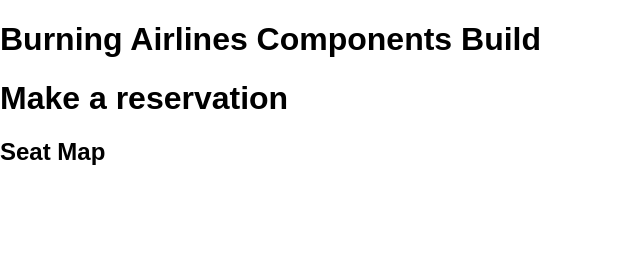
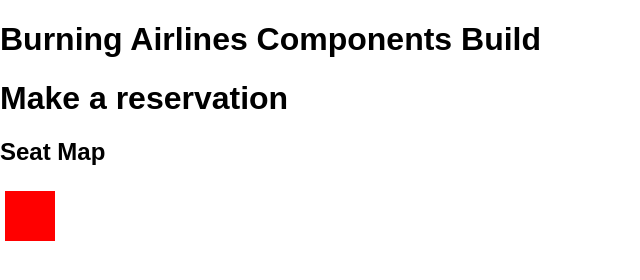
Before and after one commit to cyrusthecool/burning-airlines, a React app: page / in a window 1280 px wide. Shown: the whole page, without its empty margins (0-640 px from the left). Built offline with nearby package versions, Linux system fonts and the light colour scheme; no server answers.

Commit message:
basic seat map layout

```diff
--- a/src/components/ReservationForm.js
+++ b/src/components/ReservationForm.js
@@ -22,7 +22,7 @@ class ReservationForm extends Component {
           console.log('Taken seats on this flight: ', takenSeats);
           this.setState({ takenSeats });
         });
-      setTimeout( fetchFlight, 4000 ); // recursion
+      setTimeout( fetchFlight, 4000 );
     }
     fetchFlight();
   }
@@ -31,7 +31,7 @@ class ReservationForm extends Component {
     return (
       <div>
         <h1>Make a reservation</h1>
-        <SeatMap takenSeats={ this.state.takenSeats } />
+        <SeatMap rows={ this.state.flight.rows } cols={ this.state.flight.cols } takenSeats={ this.state.takenSeats } />
       </div>
     );
   }
--- a/src/components/SeatMap.js
+++ b/src/components/SeatMap.js
@@ -1,4 +1,25 @@
 import React, { PureComponent as Component } from 'react';
+
+
+// Child SEAT
+
+class Seat extends Component {
+  constructor(props) {
+    super(props);
+  }
+
+  render() {
+    return (
+      <div className="seat">
+      </div>
+    );
+  }
+}
+
+
+
+// Parent SEAT MAP
+
 
 class SeatMap extends Component {
   constructor(props) {
@@ -12,7 +33,18 @@ class SeatMap extends Component {
     return (
       <div>
         <h2>Seat Map</h2>
-        {/* <p>{ this.props.takenSeats[0].id }</p> */}
+        {/* <p>{ this.props.takenSeats[0] }</p> */}
+        <div className="grid-container" >
+          {/* make a row for number of rows */}
+          { [...Array(this.props.rows)].map((e, i) =>
+            <div className="grid-row" key={i}>
+              {/*  make seat re num of cols */}
+              { [...Array(this.props.cols)].map((e, i) =>
+                <Seat />
+              ) }
+            </div>
+          ) }
+        </div>
       </div>
     );
   }
--- a/src/index.css
+++ b/src/index.css
@@ -1,5 +1,14 @@
 body {
   margin: 0;
   padding: 0;
-  font-family: sans-serif;
+  font-family: Futura, sans-serif;
 }
+
+
+.seat {
+  background-color: red;
+  width: 50px;
+  height: 50px;
+  margin: 5px;
+  display: inline-block;
+}
```
